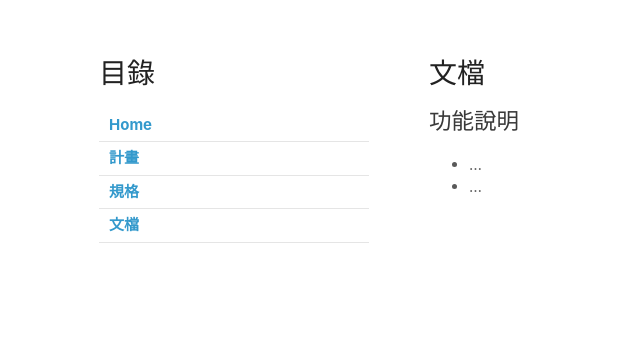
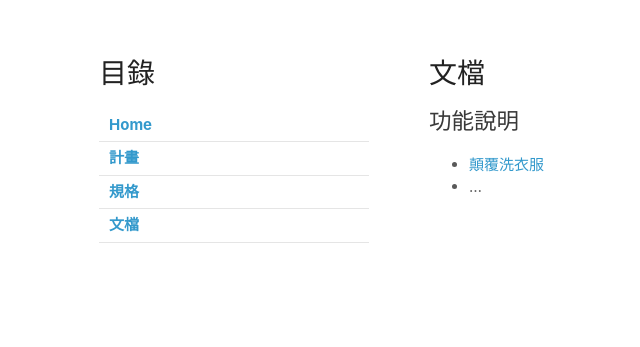
Before and after one commit to twoutlook/tenet, a Jekyll site: the page built from docs.md, in a window 1280 px wide. Shown: the top 347 px of the page, without its empty margins (1-641 px from the left). Built offline with Jekyll 4.4.1, drawn with Linux system fonts in a browser that asks for light colours; our own code applies the rules of GitHub Pages for plain Markdown files.

Commit message:
Update docs.md

```diff
--- a/docs.md
+++ b/docs.md
@@ -4,5 +4,5 @@ layout: default
 # 文檔
 
 ## 功能說明
+- [顛覆洗衣服](./doc_001)
 - ...
-- ...
```
